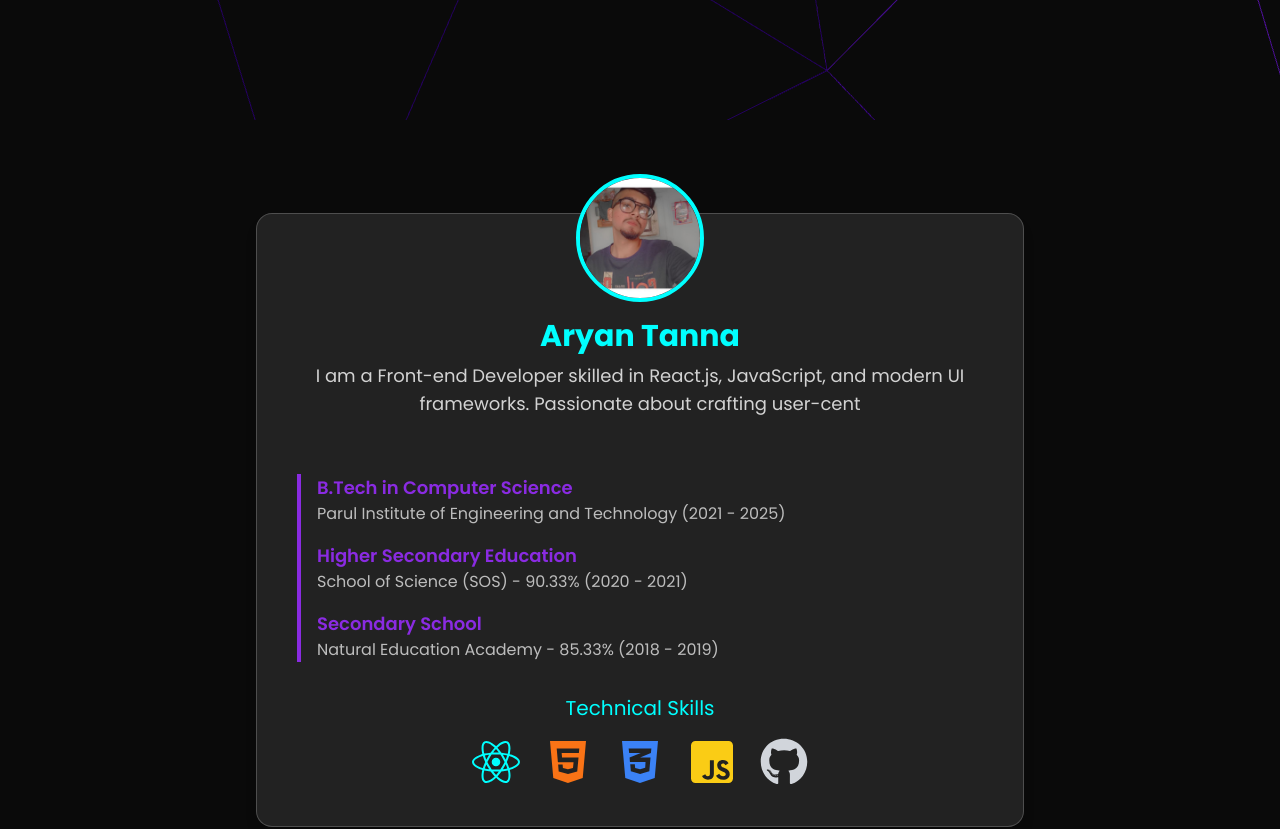
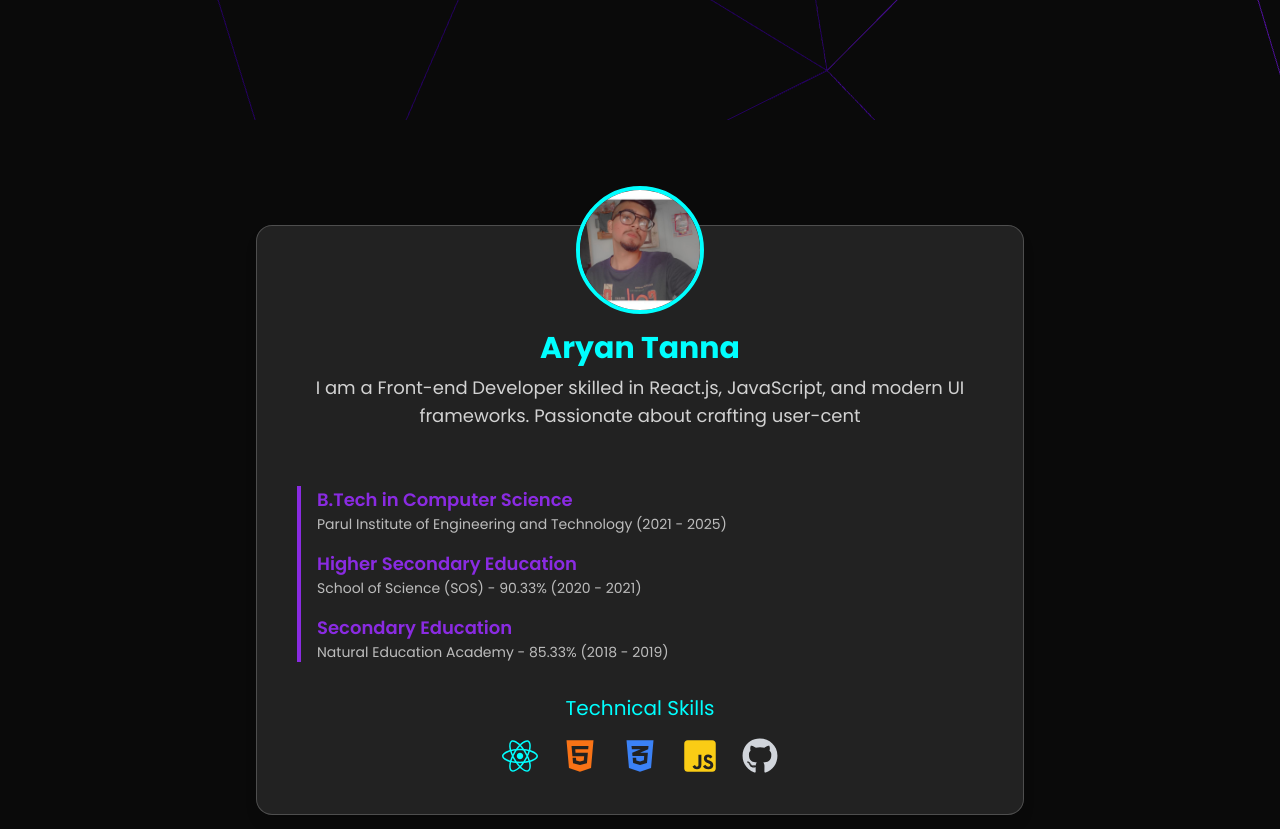
Before and after one commit to levi2104/my-portfolio, a React (Vite) app: page / in a window 1280 px wide. Shown: the part 680-1509 px from the top of the page. Built offline with nearby package versions, Linux system fonts and the light colour scheme; a web font is replaced by a local one.

Commit message:
Update AboutMe.jsx

```diff
--- a/src/Pages/AboutMe.jsx
+++ b/src/Pages/AboutMe.jsx
@@ -1,7 +1,14 @@
+/* eslint-disable react/no-unknown-property */
 import { motion } from "framer-motion";
 import { useEffect, useState, useRef } from "react";
-import profilePic from "/linkedin-dp.jpg";
-import { FaReact, FaHtml5, FaCss3Alt, FaJsSquare, FaGithub } from "react-icons/fa";
+import profilePic from "../assets/linkedin dp.jpg";
+import {
+  FaReact,
+  FaHtml5,
+  FaCss3Alt,
+  FaJsSquare,
+  FaGithub,
+} from "react-icons/fa";
 
 const AboutMe = () => {
   const [text, setText] = useState("");
@@ -48,61 +55,79 @@ const AboutMe = () => {
   return (
     <section
       ref={sectionRef}
-      className="relative flex flex-col items-center justify-center min-h-screen bg-darkBg text-whiteText px-6 sm:px-8 md:px-12 lg:px-16 py-16"
+      className="relative flex flex-row justify-center items-center min-h-screen bg-darkBg text-whiteText px-8 py-16"
     >
       <motion.div
         initial={{ opacity: 0, scale: 0.8 }}
         animate={isVisible ? { opacity: 1, scale: 1 } : {}}
         transition={{ duration: 0.8, ease: "easeOut" }}
         whileHover={{ scale: 1.05 }}
-        className="relative bg-white/10 backdrop-blur-md shadow-lg rounded-2xl p-6 sm:p-10 w-full max-w-md sm:max-w-lg md:max-w-2xl lg:max-w-3xl border border-white/20"
+        className="relative bg-white/10 backdrop-blur-md shadow-lg rounded-2xl p-10 w-full max-w-3xl border border-white/20"
       >
-        <div className="flex justify-center -mt-16 sm:-mt-20">
+        <div className="flex justify-center -mt-20">
           <img
             src={profilePic}
             alt="Profile"
-            className="w-24 h-24 sm:w-32 sm:h-32 object-cover rounded-full border-4 border-neonBlue shadow-neon"
+            className="w-32 h-32 object-cover rounded-full border-4 border-neonBlue shadow-neon"
           />
         </div>
 
-        <h2 className="text-center text-2xl sm:text-3xl font-bold text-neonBlue mt-4">
+        <h2 className="text-center text-3xl font-bold text-neonBlue mt-4">
           Aryan Tanna
         </h2>
-        <p className="text-center text-base sm:text-lg text-white/80 mt-2 h-16">
-          {text}
-        </p>
+        <p className="text-center text-lg text-white/80 mt-2 h-16">{text}</p>
 
-        <div className="mt-10 sm:mt-12 border-l-4 border-neonPurple pl-4 space-y-4">
-          {[{
-            title: "B.Tech in Computer Science",
-            school: "Parul Institute of Engineering and Technology (2021 - 2025)"
-          }, {
-            title: "Higher Secondary Education",
-            school: "School of Science (SOS) - 90.33% (2020 - 2021)"
-          }, {
-            title: "Secondary School",
-            school: "Natural Education Academy - 85.33% (2018 - 2019)"
-          }].map((edu, index) => (
+        {/* Added extra margin below bio text */}
+        <div className="mt-72 [@media_(min-width:400px)_and_(max-width:450px)]:mt-48 [@media_(min-width:450px)_and_(max-width:640px)]:mt-32 sm:mt-8"></div>
+
+        <div className="mt-12 border-l-4 border-neonPurple pl-4 space-y-4">
           <motion.div
-              key={index}
             initial={{ opacity: 0, x: -50 }}
             animate={isVisible ? { opacity: 1, x: 0 } : {}}
-              transition={{ duration: 0.5, delay: 0.2 * index }}
+            transition={{ duration: 0.5, delay: 0.2 }}
           >
-              <p className="text-base sm:text-lg font-semibold text-neonPurple">{edu.title}</p>
-              <p className="text-sm sm:text-base text-white/70">{edu.school}</p>
+            <p className="text-lg font-semibold text-neonPurple">
+              B.Tech in Computer Science
+            </p>
+            <p className="text-sm text-white/70">
+              Parul Institute of Engineering and Technology (2021 - 2025)
+            </p>
           </motion.div>
-          ))}
+          <motion.div
+            initial={{ opacity: 0, x: -50 }}
+            animate={isVisible ? { opacity: 1, x: 0 } : {}}
+            transition={{ duration: 0.5, delay: 0.4 }}
+          >
+            <p className="text-lg font-semibold text-neonPurple">
+              Higher Secondary Education
+            </p>
+            <p className="text-sm text-white/70">
+              School of Science (SOS) - 90.33% (2020 - 2021)
+            </p>
+          </motion.div>
+          <motion.div
+            initial={{ opacity: 0, x: -50 }}
+            animate={isVisible ? { opacity: 1, x: 0 } : {}}
+            transition={{ duration: 0.5, delay: 0.6 }}
+          >
+            <p className="text-lg font-semibold text-neonPurple">
+              Secondary Education
+            </p>
+            <p className="text-sm text-white/70">
+              Natural Education Academy - 85.33% (2018 - 2019)
+            </p>
+          </motion.div>
         </div>
 
-        <h3 className="text-lg sm:text-xl text-neonBlue mt-8 text-center">
+        <h3 className="text-xl text-neonBlue mt-8 text-center">
           Technical Skills
         </h3>
-        <div className="flex flex-wrap justify-center gap-4 sm:gap-6 mt-4">
-          {[FaReact, FaHtml5, FaCss3Alt, FaJsSquare, FaGithub].map((Icon, index) => (
+        <div className="flex justify-center gap-6 mt-4">
+          {[FaReact, FaHtml5, FaCss3Alt, FaJsSquare, FaGithub].map(
+            (Icon, index) => (
               <motion.div key={index} whileHover={{ scale: 1.2 }}>
                 <Icon
-                className={`text-3xl sm:text-4xl md:text-5xl ${
+                  className={`text-4xl ${
                     index === 0
                       ? "text-neonBlue"
                       : index === 1
@@ -115,7 +140,8 @@ const AboutMe = () => {
                   }`}
                 />
               </motion.div>
-          ))}
+            )
+          )}
         </div>
       </motion.div>
     </section>
```
Lines whose indentation alone changed are shown as unchanged.
